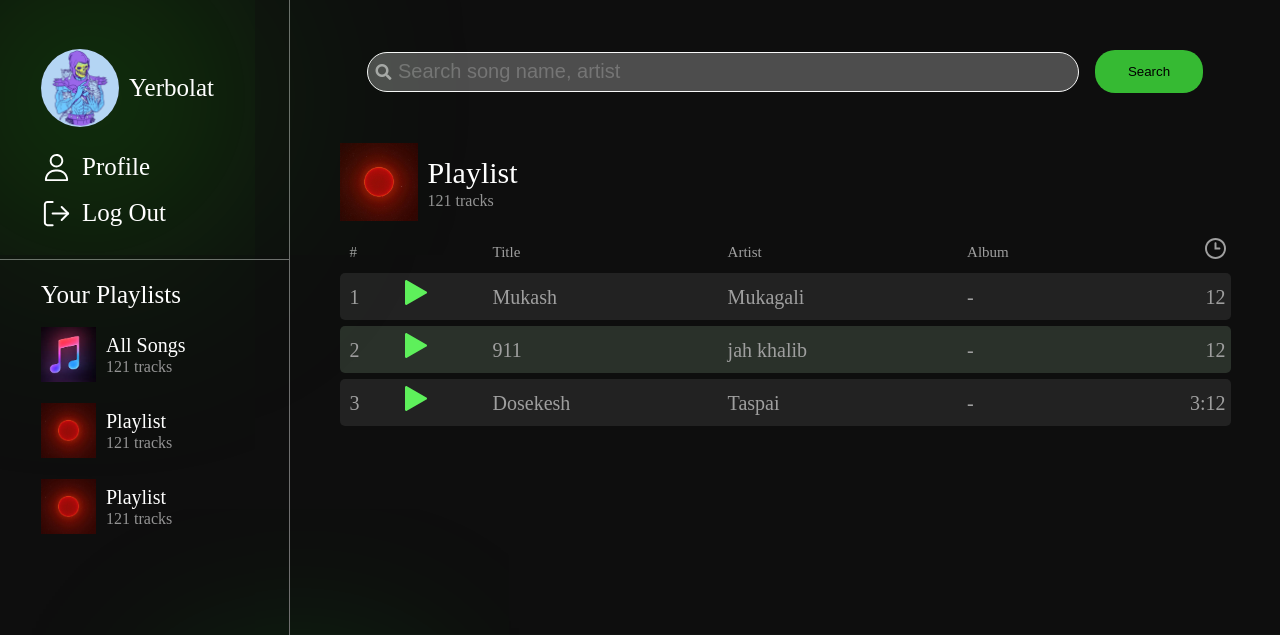
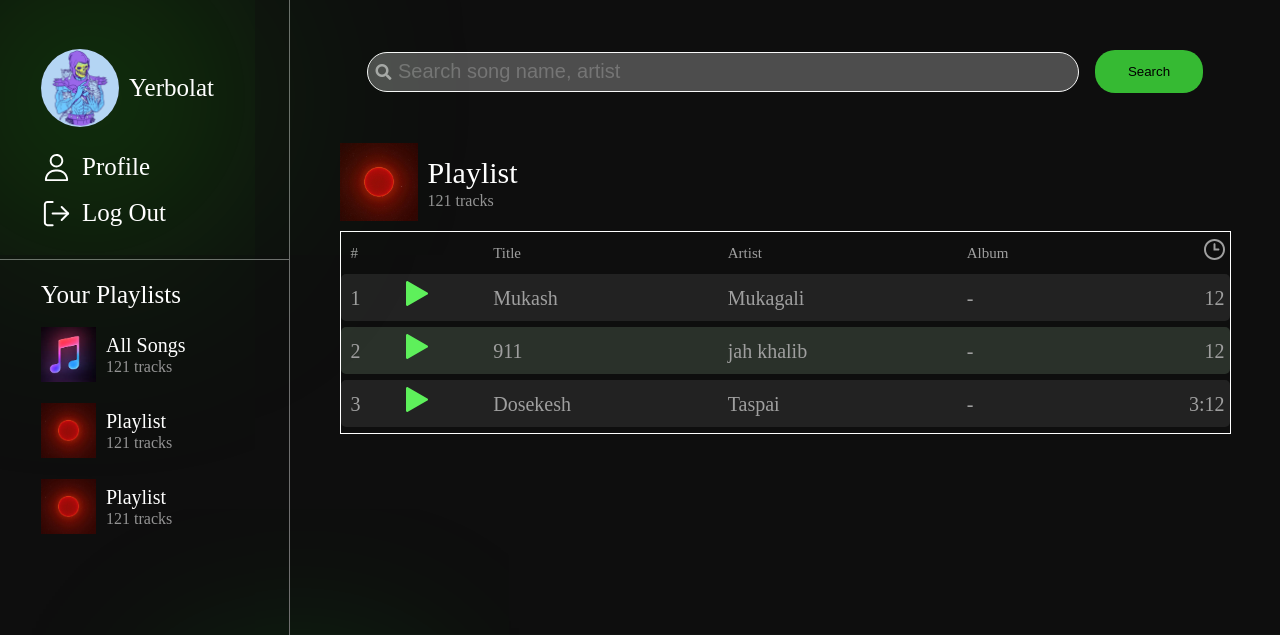
Before and after one commit to yeboka/tyndama, a Django app: page / in a window 1280 px wide. Shown: the top 635 px of the page. Run offline with Django 4.2, Linux system fonts and the light colour scheme; data comes from the database, SQL or seed files in the repository; some web fonts are replaced.

Commit message:
yerbo: add scroll

```diff
--- a/static/tyndama/css/styles.css
+++ b/static/tyndama/css/styles.css
@@ -221,6 +221,9 @@
 
 table {
     width: 90%;
+    border: 1px white solid;
+    max-height: 100%;
+    scroll-behavior: auto;
     margin-top: 10px;
     /*border-collapse: collapse;*/
     border-collapse: separate;
```
